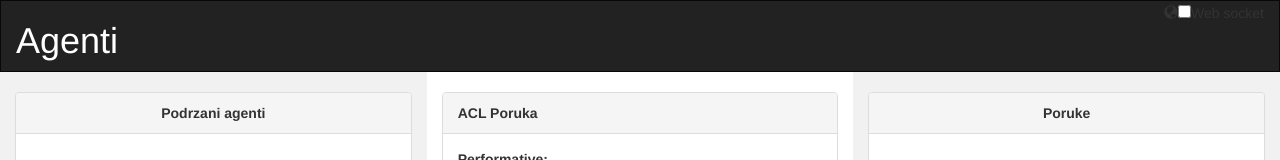
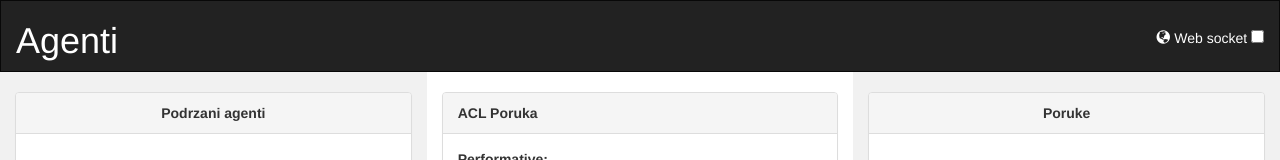
Before and after one commit to BVezilic/Agenti, a plain HTML site: page AgentiWeb/WebContent/index.html in a window 1280 px wide. Shown: the top 160 px of the page. Drawn offline with nearby package versions, Linux system fonts and the light colour scheme; no server answers.

Commit message:
doradjen socket

```diff
--- a/AgentiWeb/WebContent/index.html
+++ b/AgentiWeb/WebContent/index.html
@@ -44,9 +44,13 @@
 	    <div class="navbar-header">
 	      <h1 style="color: white">Agenti</h1>
 	    </div>
-	    <div class="collapse navbar-collapse" id="myNavbar">
+	    <div class="collapse navbar-collapse" id="myNavbar" style="padding-top: 25px">
 	      <ul class="nav navbar-nav navbar-right">
-	        <li><span class="glyphicon glyphicon glyphicon-globe"></span><input type="checkbox" ng-model="podrzanWebSocket" ng-disabled="!haveWS" ng-click="changeWS()">Web socket</li>
+	        <li style="color:white">
+	        	<span class="glyphicon glyphicon glyphicon-globe"></span>
+	        	<labela>  Web socket  </labela>
+	        	<input type="checkbox" ng-model="podrzanWebSocket" ng-disabled="!haveWS" ng-click="changeWS()">
+	        </li>
 	      </ul>
 	    </div>
 	  </div>
```
